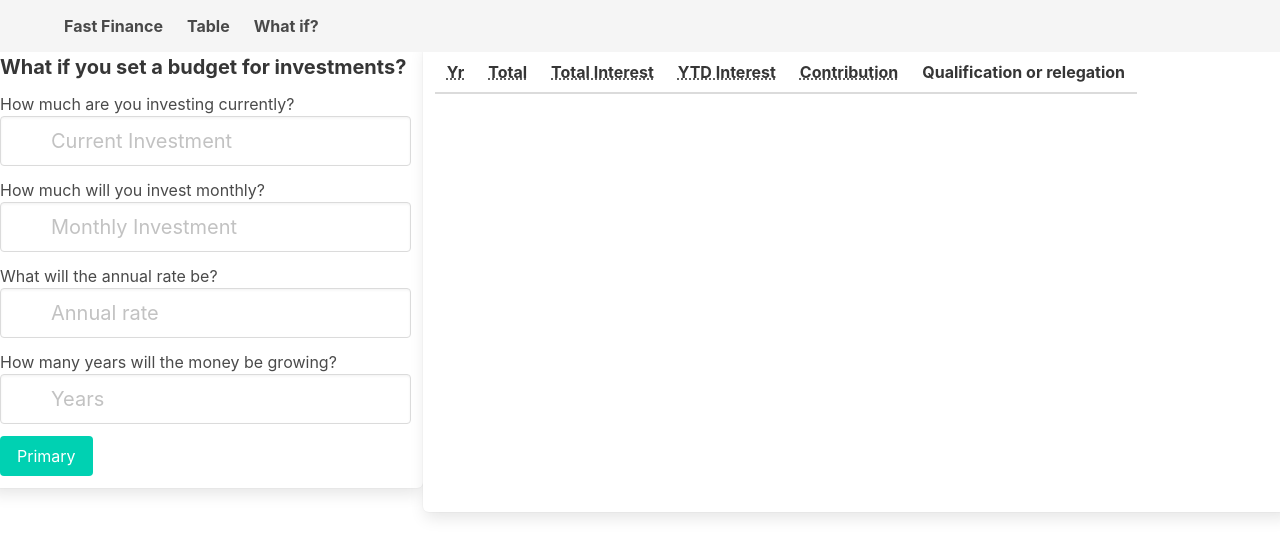
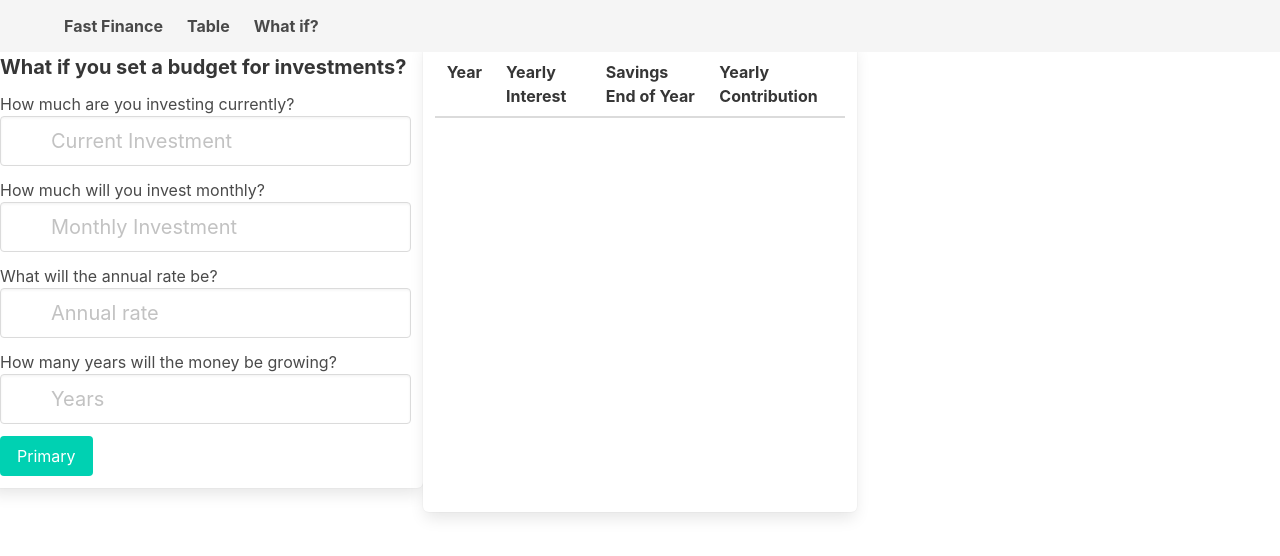
Before and after one commit to ericcnguyen04/Fast-Finance, a React (Create React App) app in the folder client/: page /whatif in a window 1280 px wide. Shown: the top 556 px of the page. Built offline with nearby package versions, Linux system fonts and the light colour scheme.

Commit message:
display numbers

```diff
--- a/client/src/Components/What-if.jsx
+++ b/client/src/Components/What-if.jsx
@@ -1,39 +1,32 @@
 import { useState } from "react";
 
 export default function Whatif() {
-
-    let [currentSavings, setcurrentSavings] = useState(null);
+    let [currentSavings, setCurrentSavings] = useState(null);
     let [monthlyContribution, setmonthlyContribution] = useState(null);
     let [expectedReturn, setexpectedReturn] = useState(null);
     let [duration, setduration] = useState(null);
 
     // let [resultData, setResultData] = useState([]);
-    const resultData = []
+    const [resultData, setResultData] = useState([]);
+
 
 
     const handleInvestment = () => {
-        // setResult(currentSavings + monthlyContribution + expectedReturn + duration)
-
-
         let yearlyContribution = monthlyContribution * 12
+        let newData = [];
 
         for (let i = 0; i < duration; i++) {
-            let yearlyInterest = currentSavings * expectedReturn;
+            let yearlyInterest = currentSavings * (expectedReturn / 100);
             currentSavings += yearlyInterest + yearlyContribution;
-            resultData.push(({
+            newData.push(({
               setyear: i + 1,
               yearlyInterest: yearlyInterest,
               savingsEndOfYear: currentSavings,
               yearlyContribution: yearlyContribution,
             }));
-            console.log(({
-              setyear: i + 1,
-              yearlyInterest: yearlyInterest,
-              savingsEndOfYear: currentSavings,
-              yearlyContribution: yearlyContribution,
-            }));
+          }
 
-          }
+        setResultData(newData)
     }
 
     return (
@@ -47,7 +40,7 @@ export default function Whatif() {
             <div class="control has-icons-left has-icons-right">
             <h2>How much are you investing currently?</h2>
                 <input class="input is-medium" type="initial" placeholder="Current Investment"
-                    onChange={e => setcurrentSavings(e.target.value)}
+                    onChange={e => setCurrentSavings(e.target.value)}
                 />
                 <span class="icon is-small is-left">
                 <i class="fas fa-envelope fa-xs"></i>
@@ -106,22 +99,29 @@ export default function Whatif() {
             <button class="button is-primary" onClick={handleInvestment}>Primary</button>
 
         </div>
-        <div class="column box is-two-third">
-            <table class="table">
+        <div class="column box is-one-third">
+        <table class="table">
             <thead>
                 <tr>
-                <th><abbr title="Year">Yr</abbr></th>
-                <th><abbr title="Total">Total</abbr></th>
-                <th><abbr title="Total Interest">Total Interest</abbr></th>
-                <th><abbr title="YTD Interest">YTD Interest</abbr></th>
-                <th><abbr title="Contribution">Contribution</abbr></th>
-
-                <th>Qualification or relegation</th>
+                    <th>Year</th>
+                    <th>Yearly Interest</th>
+                    <th>Savings End of Year</th>
+                    <th>Yearly Contribution</th>
                 </tr>
             </thead>
-            </table>
-            {resultData}
-        </div>
+            <tbody>
+                {resultData.map((data, index) => (
+                    <tr key={index}>
+                        <td>{data.setyear}</td>
+                        <td>{data.yearlyInterest}</td>
+                        <td>{data.savingsEndOfYear}</td>
+                        <td>{data.yearlyContribution}</td>
+                    </tr>
+                ))}
+            </tbody>
+        </table>
+    </div>
+
     </div>
     )
 }
```
